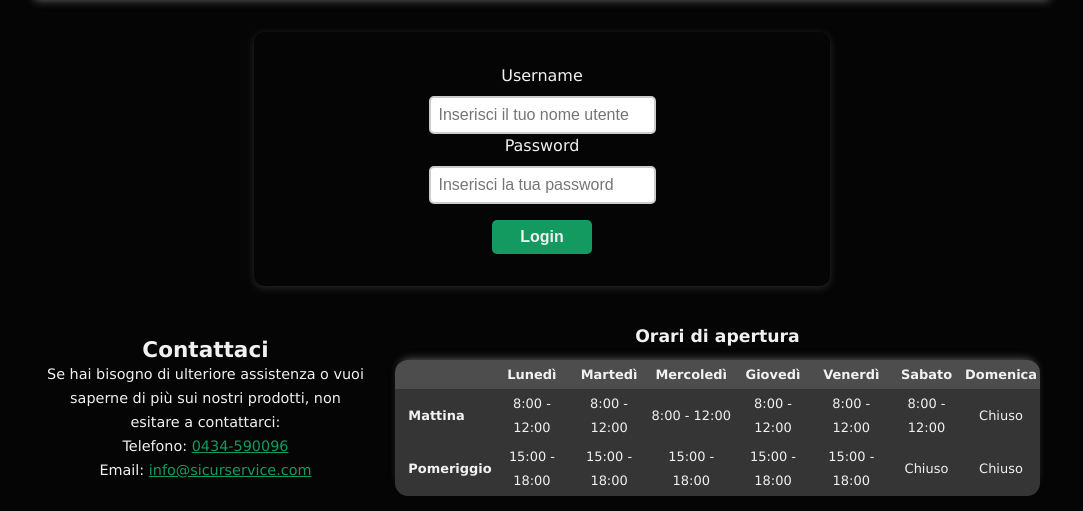
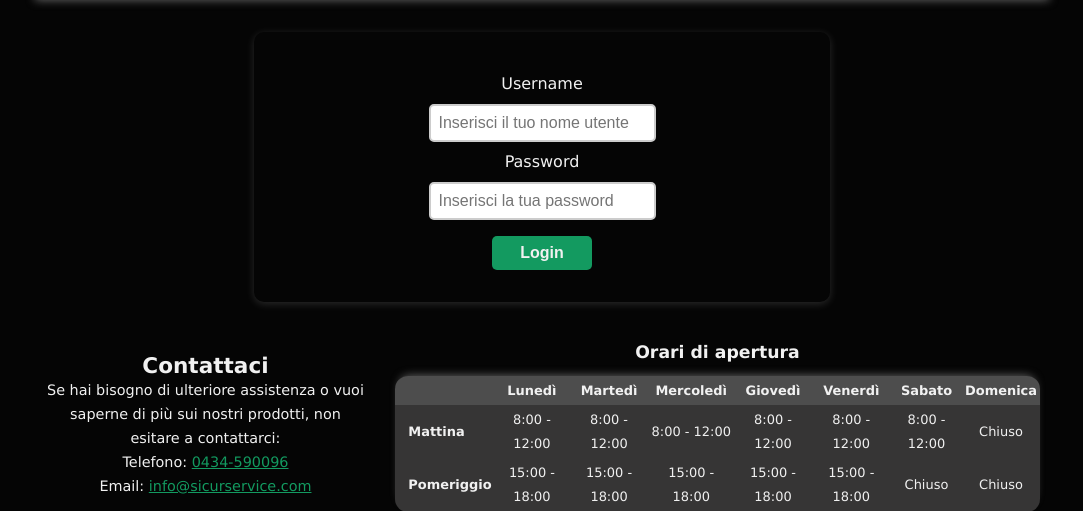
Before and after one commit to gdr00/progetto-tec, a PHP site: page /html/nocrawling/login.php in a window 1280 px wide. Shown: the part 104-615 px from the top of the page, without its empty margins (98-1181 px from the left). Run offline with PHP 8.4, Linux system fonts and the light colour scheme.

Commit message:
fix login

```diff
--- a/css/style.css
+++ b/css/style.css
@@ -762,7 +762,7 @@ input[type="submit"]:hover {
 
 #loginContainer label {
   display: block;
-  margin-bottom: 0.5em;
+  margin: 0.5em 0em;
 }
 
 #loginContainer p{
```
